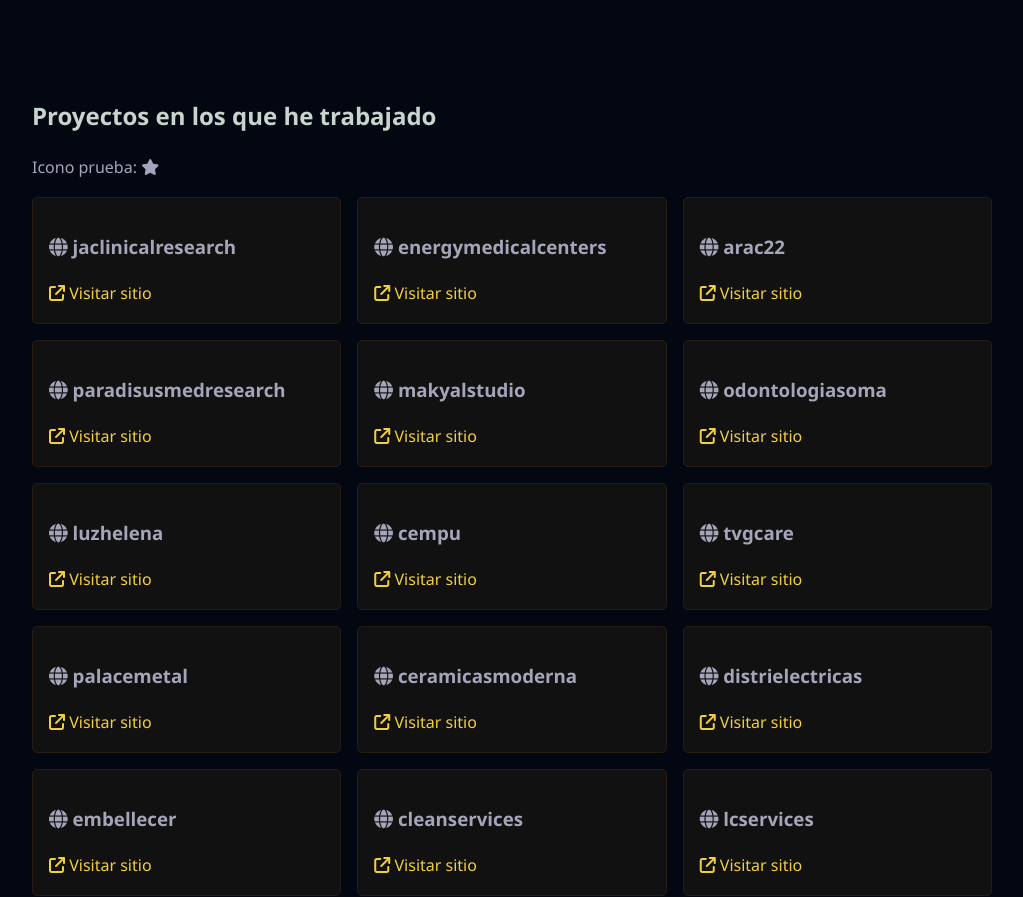
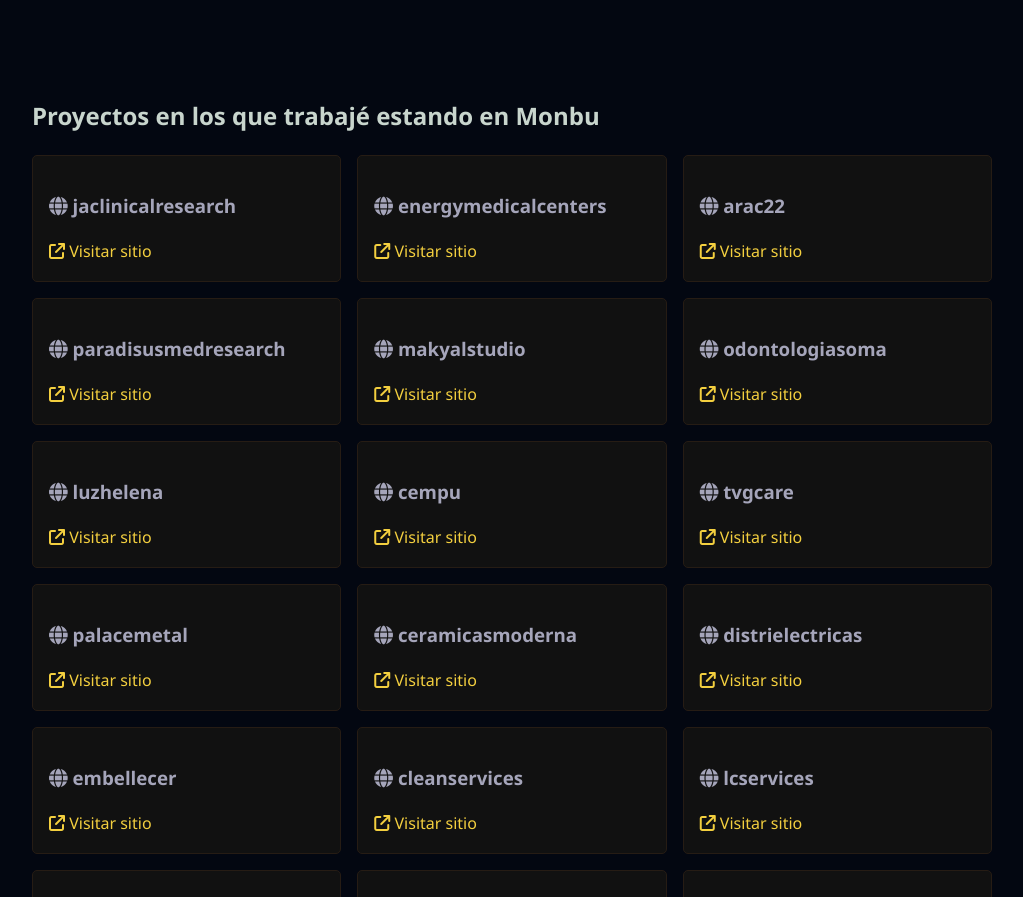
Before and after one commit to Artemisse99/Portfolio, a plain HTML site: page index.html in a window 1280 px wide. Shown: the part 1289-2186 px from the top of the page, without its empty margins (128-1151 px from the left). Drawn offline with Linux system fonts and the light colour scheme.

Commit message:
Update index.html update proyects title

```diff
--- a/index.html
+++ b/index.html
@@ -58,8 +58,7 @@
     </section>
 
     <section class="projects">
-        <h2>Proyectos en los que he trabajado</h2>
-        <p>Icono prueba: <i class="fa-solid fa-star"></i></p>
+        <h2>Proyectos en los que trabajé estando en Monbu</h2>
 
         <div class="grid">
             <!-- Proyectos serán cargados por JS -->
```
